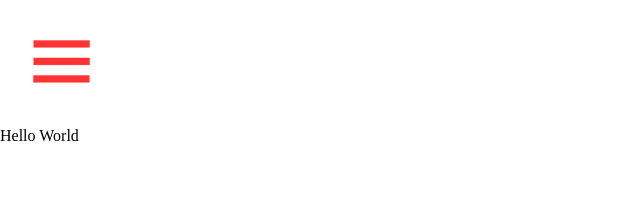
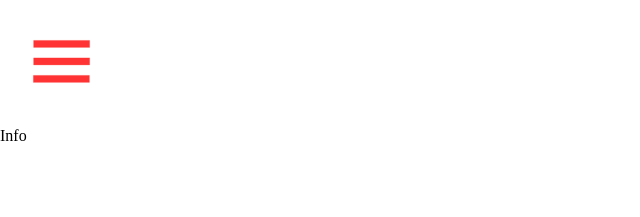
Before and after one commit to demi-nguyen/demi-nguyen.github.io, a React (Vite) app: page / in a window 1280 px wide. Shown: the top 217 px of the page, without its empty margins (0-640 px from the left). Built offline with nearby package versions, Linux system fonts and the light colour scheme.

Commit message:
implement navbar navigation

```diff
--- a/src/components/App.jsx
+++ b/src/components/App.jsx
@@ -1,5 +1,34 @@
+import { useState } from "react";
+import Navbar from "./Navbar";
+
 function App() {
-  return <p>Hello World</p>;
+  const [pageIndex, setPageIndex] = useState(0);
+
+  function handlePageIndex(index) {
+    if (index === pageIndex) {
+      return;
+    }
+    setPageIndex(index);
+  }
+
+  function Content() {
+    if (pageIndex === 0) {
+      return <p>Info</p>;
+    }
+
+    if (pageIndex === 1) {
+      return <p>Videos</p>;
+    }
+
+    return <p>Posters</p>;
+  }
+
+  return (
+    <>
+      <Navbar handlePageIndex={handlePageIndex} />
+      <Content />
+    </>
+  );
 }
 
 export default App;
--- a/src/components/Navbar.jsx
+++ b/src/components/Navbar.jsx
@@ -3,7 +3,7 @@ import hamburgerMenu from "../assets/hamburger-menu.svg";
 import closeMenu from "../assets/close.svg";
 import { useState } from "react";
 
-export default function Navbar() {
+export default function Navbar({ handlePageIndex }) {
   const [isShow, setIsShow] = useState(false);
 
   function toggleIsShow() {
@@ -22,13 +22,13 @@ export default function Navbar() {
       <div className={`nav-dropdown${isShow ? "" : " hidden"}`}>
         <ul>
           <li>
-            <button>Info</button>
+            <button onClick={() => handlePageIndex(0)}>Info</button>
           </li>
           <li>
-            <button>Video Editing</button>
+            <button onClick={() => handlePageIndex(1)}>Video Editing</button>
           </li>
           <li>
-            <button>Posters</button>
+            <button onClick={() => handlePageIndex(2)}>Posters</button>
           </li>
         </ul>
       </div>
--- a/src/main.jsx
+++ b/src/main.jsx
@@ -1,12 +1,10 @@
 import { StrictMode } from "react";
 import { createRoot } from "react-dom/client";
-import Navbar from "./components/Navbar.jsx";
 import App from "./components/App.jsx";
 import "./css/index.css";
 
 createRoot(document.getElementById("root")).render(
   <StrictMode>
-    <Navbar />
     <App />
   </StrictMode>
 );
```
